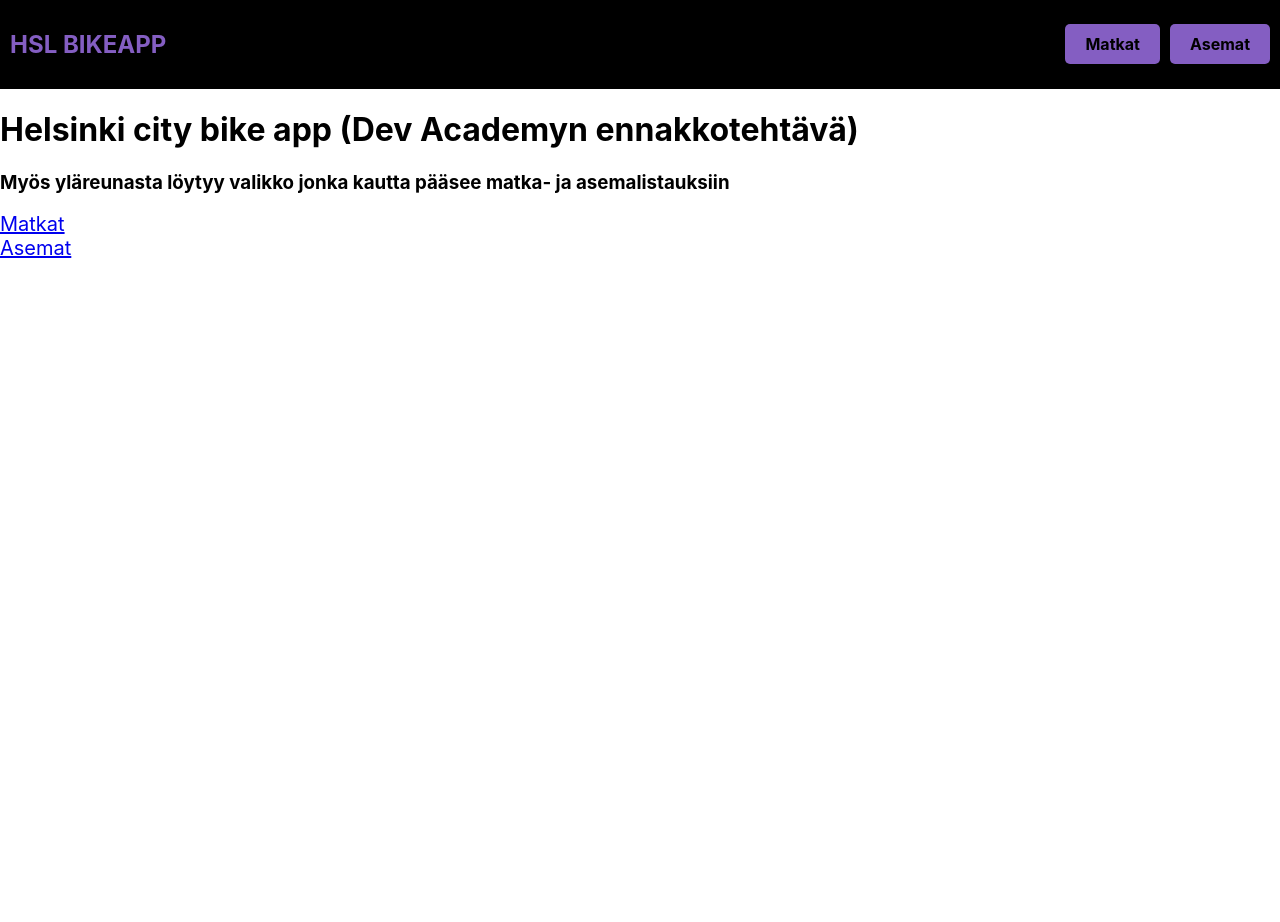
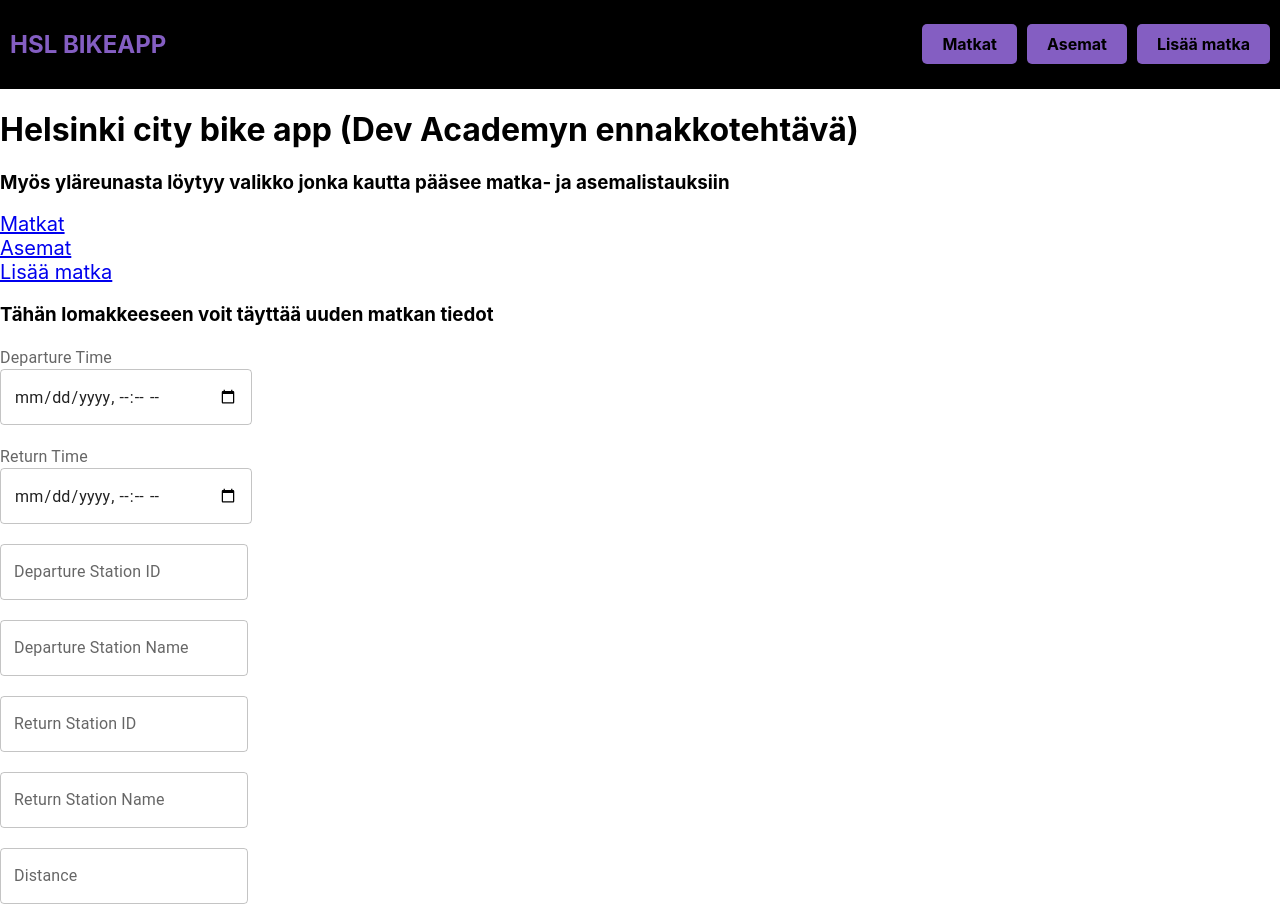
Before and after one commit to juliamalin/Bikeapp, a React (Create React App) app in the folder bikeappfrontend/: page /journeyform in a window 1280 px wide. Shown: the top 922 px of the page. Before the commit the page ends 800 px from the top, so only its background shows below. Built offline with nearby package versions, Linux system fonts and the light colour scheme; no server answers.

Commit message:
lisätty toiminnallisuus matkan lisäämiseen frontendiin ja serveriin

```diff
--- /dev/null
+++ b/bikeappfrontend/src/main/addJourney.jsx
@@ -0,0 +1,145 @@
+import React, { useState } from 'react';
+import { useDispatch } from 'react-redux';
+import { appendJourney } from '../services/journeyReducer';
+import { InputLabel, TextField, Button, Dialog, DialogContent, DialogActions } from '@mui/material';
+import journeyService from '../services/journeygetters';
+
+export const JourneyForm = () => {
+  const dispatch = useDispatch();
+  const [journeyData, setJourneyData] = useState({
+    departureTime: '',
+    returnTime: '',
+    departureStationId: '',
+    departureStationName: '',
+    returnStationId: '',
+    returnStationName: '',
+    distance: '',
+    duration: '',
+  });
+  const [open, setOpen] = useState(false);
+
+  const handleInputChange = (event) => {
+    const { name, value } = event.target;
+    setJourneyData((prevData) => ({
+      ...prevData,
+      [name]: value,
+    }));
+  };
+
+  const handleSubmit = (event) => {
+    event.preventDefault();
+    dispatch(appendJourney(journeyData));
+    journeyService.createJourney(journeyData);
+    setOpen(true);
+    resetForm();
+  };
+
+  const resetForm = () => {
+    setJourneyData({
+      departureTime: '',
+      returnTime: '',
+      departureStationId: '',
+      departureStationName: '',
+      returnStationId: '',
+      returnStationName: '',
+      distance: '',
+      duration: '',
+    });
+  };
+
+  const handleClose = () => {
+    setOpen(false);
+  };
+
+  return (
+    <form onSubmit={handleSubmit}>
+        <h3>Tähän lomakkeeseen voit täyttää uuden matkan tiedot</h3>
+  <div style={{ marginBottom: '20px', marginTop: '20px' }}>
+    <InputLabel>Departure Time</InputLabel>
+    <TextField
+      type="datetime-local"
+      name="departureTime"
+      value={journeyData.departureTime}
+      onChange={handleInputChange}
+    />
+  </div>
+  <div style={{ marginBottom: '20px', marginTop: '20px' }}>
+    <InputLabel>Return Time</InputLabel>
+    <TextField
+      type="datetime-local"
+      name="returnTime"
+      value={journeyData.returnTime}
+      onChange={handleInputChange}
+    />
+  </div>
+  <div style={{ marginBottom: '20px', marginTop: '20px' }}>
+    <TextField
+      label="Departure Station ID"
+      type="number"
+      name="departureStationId"
+      value={journeyData.departureStationId}
+      onChange={handleInputChange}
+    />
+  </div>
+  <div style={{ marginBottom: '20px', marginTop: '20px' }}>
+    <TextField
+      label="Departure Station Name"
+      type="text"
+      name="departureStationName"
+      value={journeyData.departureStationName}
+      onChange={handleInputChange}
+    />
+  </div>
+  <div style={{ marginBottom: '20px', marginTop: '20px' }}>
+    <TextField
+      label="Return Station ID"
+      type="number"
+      name="returnStationId"
+      value={journeyData.returnStationId}
+      onChange={handleInputChange}
+    />
+  </div>
+  <div style={{ marginBottom: '20px', marginTop: '20px' }}>
+    <TextField
+      label="Return Station Name"
+      type="text"
+      name="returnStationName"
+      value={journeyData.returnStationName}
+      onChange={handleInputChange}
+    />
+  </div>
+  <div style={{ marginBottom: '20px', marginTop: '20px' }}>
+    <TextField
+      label="Distance"
+      type="number"
+      name="distance"
+      value={journeyData.distance}
+      onChange={handleInputChange}
+    />
+  </div>
+  <div style={{ marginBottom: '20px', marginTop: '20px' }}>
+    <TextField
+      label="Duration"
+      type="number"
+      name="duration"
+      value={journeyData.duration}
+      onChange={handleInputChange}
+    />
+  </div>
+
+      <Button variant="contained" type="submit">
+        Submit
+      </Button>
+      <Dialog open={open} onClose={handleClose}>
+        <DialogContent>
+          Your journey form has been submitted successfully!
+        </DialogContent>
+        <DialogActions>
+          <Button onClick={handleClose} color="primary">
+            Close
+          </Button>
+        </DialogActions>
+      </Dialog>
+    </form>
+  );
+};
--- a/bikeappfrontend/src/main/content.jsx
+++ b/bikeappfrontend/src/main/content.jsx
@@ -1,6 +1,7 @@
 import { BrowserRouter as Router, Route, Routes } from 'react-router-dom'
 import { Journeys } from './journeys';
 import { Stations } from './stations';
+import { JourneyForm } from './addJourney';
 import { Link } from 'react-router-dom'
 import './content.css';
 
@@ -9,7 +10,8 @@
     <h1 className='header'>HSL BIKEAPP</h1>
     <div>
         <Link id='nav-btn-journeys' to="/journeys" className='navbar__button'>Matkat</Link>
-        <Link id='nav-btn-journeys' to="/station" className='navbar__button'>Asemat</Link>
+        <Link id='nav-btn-stations' to="/station" className='navbar__button'>Asemat</Link>
+        <Link id='nav-btn-journeysform' to="/journeyform" className='navbar__button'>Lisää matka</Link>
     </div>
     </nav>
 }
@@ -23,11 +25,14 @@
       <Link to="/journeys" className="link">Matkat</Link>
       <br />
       <Link to="/station" className="link">Asemat</Link>
+      <br />
+      <Link to="/journeyform" className='link'>Lisää matka</Link>
       </p>
       <Routes>
         <Route path="/" element={null} />
         <Route path="/journeys" element={<Journeys />} />
         <Route path="/station" element={<Stations />} />
+        <Route path="/journeyform" element={<JourneyForm />} />
       </Routes>
     </main>
   }
--- a/bikeappfrontend/src/main/stations.jsx
+++ b/bikeappfrontend/src/main/stations.jsx
@@ -17,6 +17,7 @@
   const allJourneysStations = useSelector(state => state.allJourneysStations.allJourneysStations)
   const totalPages = useSelector(state => state.allJourneysStations.totalPages);
   const currentPage = useSelector(state => state.allJourneysStations.currentPage);
+  const loading = useSelector((state) => state.journey.loading);
   const [searchStation, setStation] = React.useState('')
   const [open, setOpen] = React.useState(false);
   const [selectedStation, setSelectedStation] = useState(null);
@@ -55,7 +56,7 @@
 
   return (
     <div>
-      <h2>Kaikki asemat</h2>
+      <h2>Asemat</h2>
       <input placeholder="Hae asema" onChange={ev => setStation(ev.target.value)}></input>
       <h4>Klikkamalla asemaa saat näkyville tarkemmat tiedot</h4>
       {filteredStations.map((station) => (
@@ -68,7 +69,11 @@
             setSelectedStation(station)
           }
           }}>
-          {station}
+          {loading ? (
+            <div>Loading...</div>
+            ):(
+          <div>{station}</div>
+          )}
           </article>
           ))}
           {open && (
--- a/bikeappfrontend/src/services/journeyReducer.js
+++ b/bikeappfrontend/src/services/journeyReducer.js
@@ -1,39 +1,61 @@
-import { createSlice } from '@reduxjs/toolkit'
-import journeyService from './journeygetters'
+import { createSlice } from '@reduxjs/toolkit';
+import journeyService from './journeygetters';
 
 const initialState = {
-    items: [],
-    totalPages: 0,
-    currentPage: 0,
-    uniqueDepartureStations: [],
-    uniqueReturnStations: [],
-    loading: false,
-    error: null,
-  }
+  items: [],
+  totalPages: 0,
+  currentPage: 0,
+  uniqueDepartureStations: [],
+  uniqueReturnStations: [],
+  loading: false,
+  error: null,
+};
 
 const journeySlice = createSlice({
   name: 'journeys',
   initialState,
   reducers: {
     setJourneys(state, action) {
-      return action.payload;
+      return {
+        ...action.payload,
+        loading: false
+    }},
+    setCurrentPage(state, action) {
+      state.currentPage = action.payload;
     },
-    setCurrentPage(state, action) {
-        state.currentPage = action.payload;
+    appendJourney(state, action) {
+      state.items.push(action.payload);
+    },
+    setLoading(state, action) {
+      state.loading = action.payload;
+    },
+    setError(state, action) {
+      state.error = action.payload;
     }
-  }
+  },
+});
 
-}
-)
+export const {
+  setJourneys,
+  setCurrentPage,
+  appendJourney,
+  setLoading,
+  setError,
+} = journeySlice.actions;
 
-export const { setJourneys, setCurrentPage } = journeySlice.actions;
+export const initializeJourneys = (currentPage) => {
+  return async (dispatch) => {
+    try {
+      dispatch(setLoading(true));
+      const journeys = await journeyService.getAllJourneys(currentPage);
 
-export const initializeJourneys = (currentpage) => {
-    return async dispatch => {
-      const journeys = await journeyService.getAllJourneys(currentpage)
-      dispatch(setJourneys(journeys))
-      console.log(journeys)
+      dispatch(setJourneys(journeys));
+    } catch (error) {
+      dispatch(setError(error.message));
+    } finally {
+      dispatch(setLoading(false));
     }
-  }
+  };
+};
 
-export default journeySlice.reducer
+export default journeySlice.reducer;
--- a/bikeappfrontend/src/services/journeygetters.js
+++ b/bikeappfrontend/src/services/journeygetters.js
@@ -27,7 +27,7 @@
 };
 
 const getJourneyCountsDepartureStation = () => {
-  const request = axios.get('http://localhost:3001/api/journeys/count');
+  const request = axios.get('http://localhost:3001/api/journeys/count/departurestation');
   return request.then((response) => response.data.counts);
 };
 
@@ -36,12 +36,19 @@
   return request.then((response) => response.data.counts);
 };
 
+const createJourney = newObject => {
+  const baseUrl = ('http://localhost:3001/api/journeys')
+  const request = axios.post(baseUrl, newObject)
+  return request.then(response => response.data)
+}
+
 const journeyService = {
   getAllJourneys: getAllJourneys,
   getStationinfo: getStationinfo,
   getJourneyCountsDepartureStation: getJourneyCountsDepartureStation,
   getJourneyCountsReturnStation: getJourneyCountsReturnStation,
-  getJourneysStations: getJourneysStations
+  getJourneysStations: getJourneysStations,
+  createJourney: createJourney
 };
 
 export default journeyService;
--- a/bikeappfrontend/src/services/journeysStationsReducer.js
+++ b/bikeappfrontend/src/services/journeysStationsReducer.js
@@ -14,10 +14,18 @@
   initialState,
   reducers: {
     setJourneysStations(state, action) {
-      return action.payload;
-    },
+      return {
+        ...action.payload,
+        loading:false
+      }},
     setCurrentPage(state, action) {
         state.currentPage = action.payload;
+    },
+     setLoading(state, action) {
+      state.loading = action.payload;
+    },
+    setError(state, action) {
+      state.error = action.payload;
     }
   }
 
@@ -25,16 +33,20 @@
 )
 
 console.log(initialState.allJourneysStations);
-export const { setJourneysStations, setCurrentPage } = journeysStationsSlice.actions;
+export const { setJourneysStations, setCurrentPage, setLoading, setError } = journeysStationsSlice.actions;
 
-export const initializeJourneysStations = (currentpage) => {
-    return async dispatch => {
-      const journeysStations = await journeyService.getJourneysStations(currentpage)
-      dispatch(setJourneysStations(journeysStations))
-      console.log(journeysStations)
-      console.log(initialState.allJourneysStations)
-
+export const initializeJourneysStations = (currentPage) => {
+  return async (dispatch) => {
+    try {
+      dispatch(setLoading(true));
+      const journeys = await journeyService.getJourneysStations(currentPage);
+      dispatch(setJourneysStations(journeys));
+    } catch (error) {
+      dispatch(setError(error.message));
+    } finally {
+      dispatch(setLoading(false));
     }
-  }
+  };
+};
 
 export default journeysStationsSlice.reducer
```
Also changed, not shown: bikeappfrontend/src/main/journeys.jsx (+17 -11 lines), 2 other files (tests, documents, lock files or other folders).
